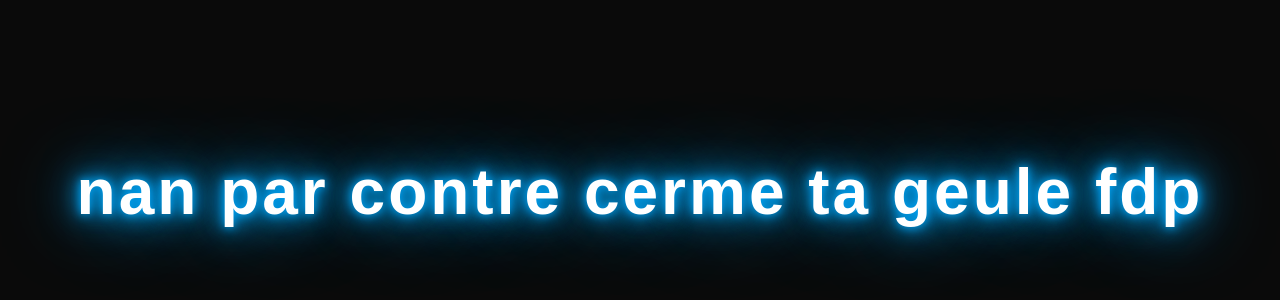
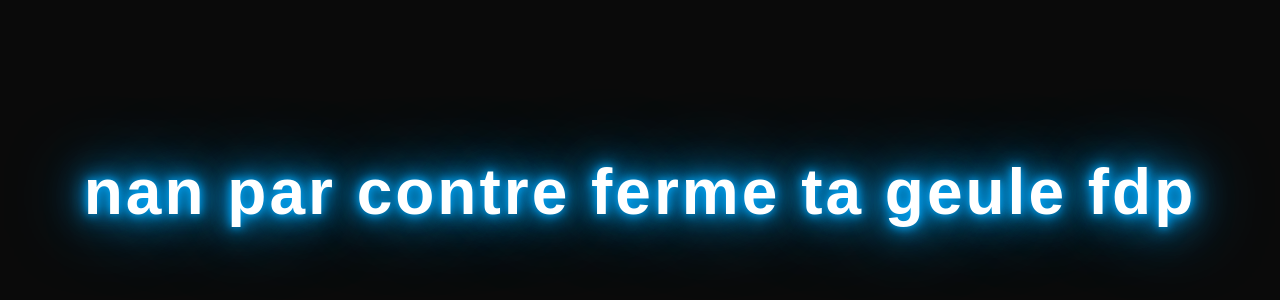
Before and after one commit to selavyn/pastropfamilyfriendly, a plain HTML site: page index.html in a window 1280 px wide. Shown: the part 208-508 px from the top of the page. Drawn offline with Linux system fonts and the light colour scheme.

Commit message:
Correct typo in header text

```diff
--- a/index.html
+++ b/index.html
@@ -33,6 +33,6 @@
   </style>
 </head>
 <body>
-  <h1>nan par contre cerme ta geule fdp</h1>
+  <h1>nan par contre ferme ta geule fdp</h1>
 </body>
 </html>
```
